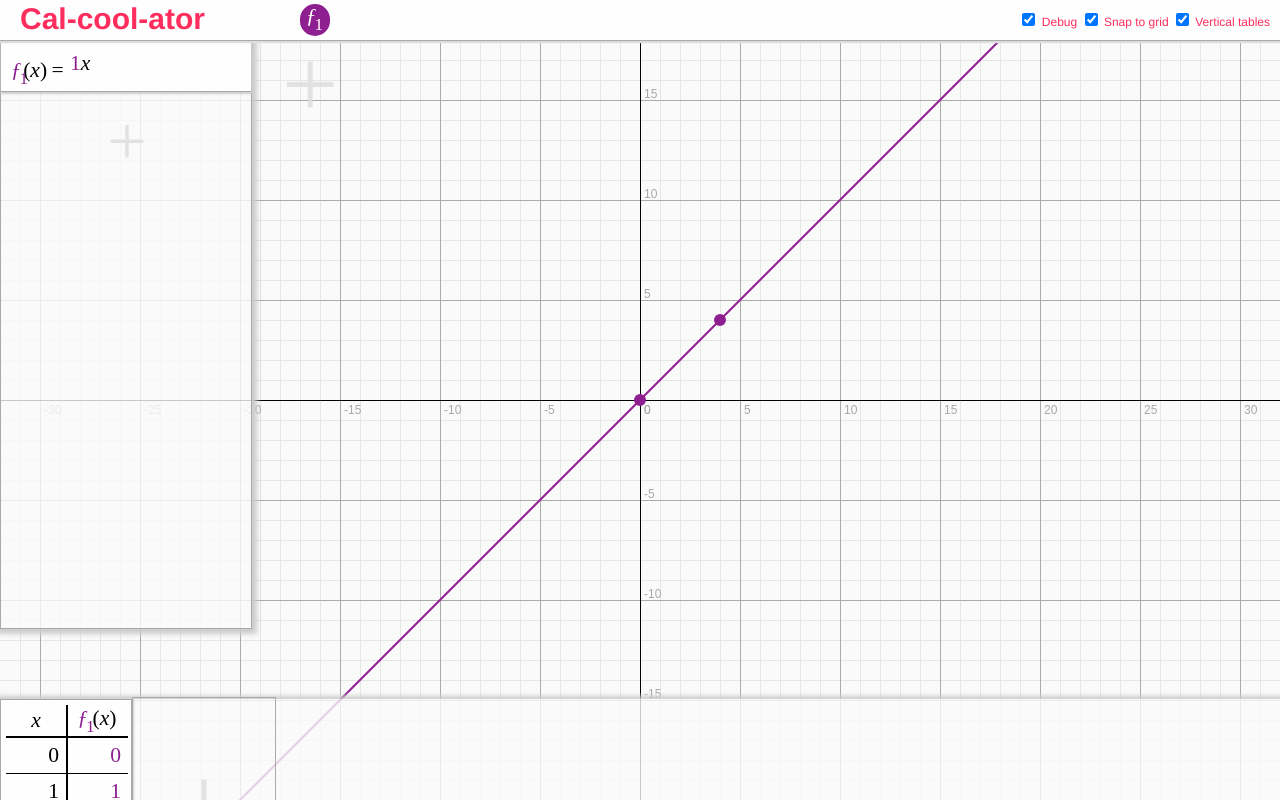
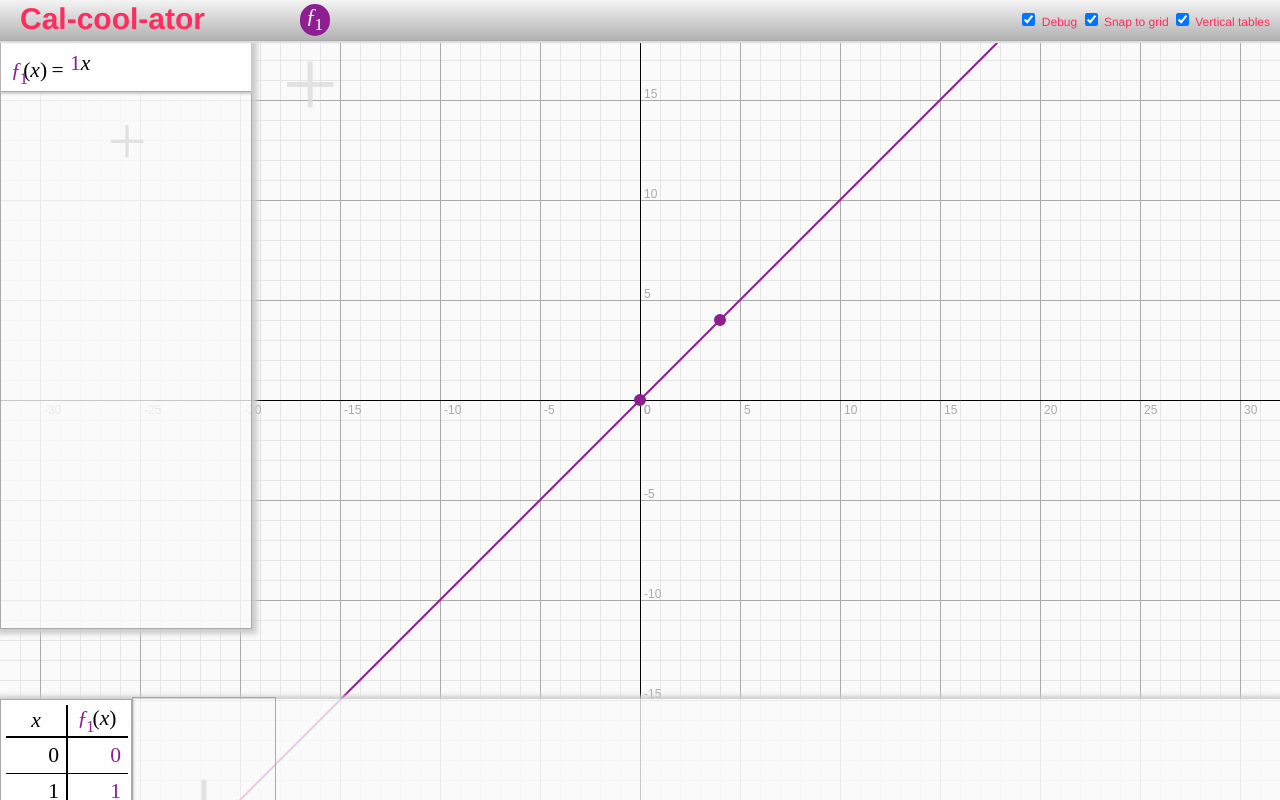
Before and after one commit to jonahkagan/calcoolator, a plain HTML site: page calc.html in a window 1280 px wide. Drawn offline with nearby package versions, Linux system fonts and the light colour scheme; a web font is replaced by a local one.

Commit message:
topbar styling

```diff
--- a/css/topbar-style.css
+++ b/css/topbar-style.css
@@ -8,6 +8,18 @@
     -moz-box-shadow:    1px 1px 1px 1px #ddd;
     -webkit-box-shadow: 1px 1px 1px 1px #ddd;
     box-shadow:         1px 1px 1px 1px #ddd;
+
+
+
+background: #f4f4f4; /* Old browsers */
+background: -moz-linear-gradient(top,  #f4f4f4 0%, #b2b2b2 100%); /* FF3.6+ */
+background: -webkit-gradient(linear, left top, left bottom, color-stop(0%,#f4f4f4), color-stop(100%,#b2b2b2)); /* Chrome,Safari4+ */
+background: -webkit-linear-gradient(top,  #f4f4f4 0%,#b2b2b2 100%); /* Chrome10+,Safari5.1+ */
+background: -o-linear-gradient(top,  #f4f4f4 0%,#b2b2b2 100%); /* Opera 11.10+ */
+background: -ms-linear-gradient(top,  #f4f4f4 0%,#b2b2b2 100%); /* IE10+ */
+background: linear-gradient(top,  #f4f4f4 0%,#b2b2b2 100%); /* W3C */
+filter: progid:DXImageTransform.Microsoft.gradient( startColorstr='#f4f4f4', endColorstr='#b2b2b2',GradientType=0 ); /* IE6-9 */
+
 }
 
 #topfuns {
--- a/js/views/topbar-view.js
+++ b/js/views/topbar-view.js
@@ -22,6 +22,7 @@ G.makeTopbarView = function(fun) {
             }
             else {
                 $content.find(".fun-name").mathquill()
+                    .css("background", "#f6f8ec")
                     .css("color", fun.color.toCSS())
                     .css("border", "1px solid #eee");
             }
```
